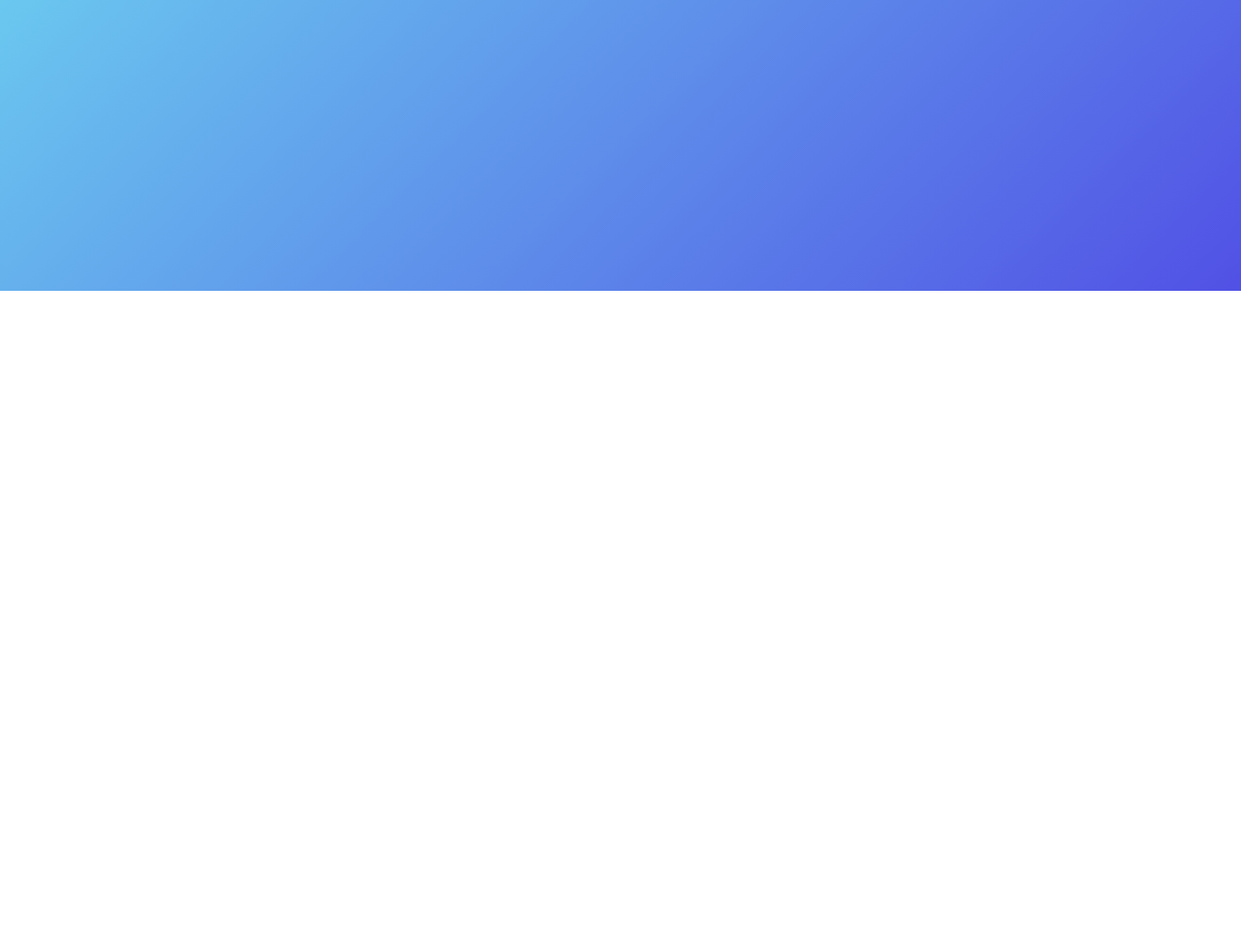
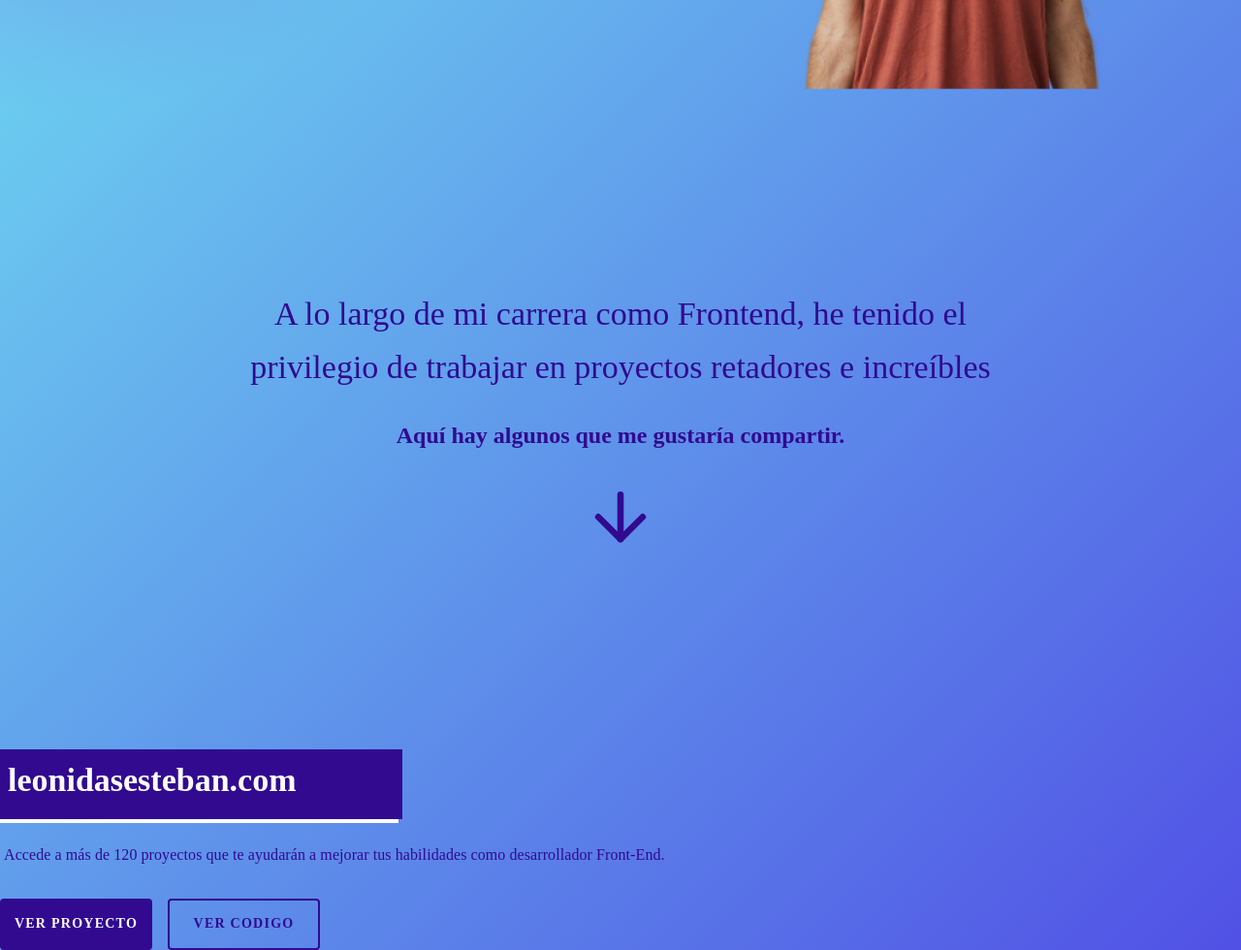
Before and after one commit to angelpalomino08/eceman_IIIBIMESTRE, a plain HTML site: page index.html in a window 1280 px wide. Shown: the part 500-1480 px from the top of the page at 97% size. Before the commit the page ends 800 px from the top, so only its background shows below. Drawn offline with Linux system fonts and the light colour scheme.

Commit message:
exam3bimestre2

```diff
--- a/index.css
+++ b/index.css
@@ -1,5 +1,5 @@
 :root {
-    --moradito: #310A90;
+    --primary: #310A90;
 }
 
 * {
@@ -8,7 +8,8 @@
 }
 
 .container {
-    height: 100vh;
+
+    height: 100%;
     width: 100%;
     background: var(--gradient, radial-gradient(41.85% 33.13% at 2.38% 8.52%, #747DE9 0%, rgba(255, 255, 255, 0.00) 100%), linear-gradient(135deg, #72EDF2 0%, #5151E5 100%));
 }
@@ -110,6 +111,7 @@
     font-weight: 400;
     line-height: 25.888px; /* 161.8% */
     letter-spacing: 0.08px;
+    width: 449px;
 }
 
 .texto_logo_edit {
@@ -120,4 +122,161 @@
     padding: 10px;
     align-items: flex-start;
     gap: 10px;
+    height: 24px;
+    width: 24px;
 }
+
+.texto_logo {
+    display: flex;
+    align-items: flex-start;
+    gap: 16px;
+}
+
+.texto_content {
+    display: flex;
+    flex-direction: column;
+    align-items: flex-start;
+}
+
+.texto {
+    display: inline-flex;
+    flex-direction: column;
+    align-items: flex-start;
+    gap: 16px;
+}
+
+.inicio_cuerpo {
+    display: flex;
+    justify-content: space-around;
+}
+
+/*pagina dos*/
+
+.cuerpo1_text1 {
+    color: var(--primary, #310A90);
+    text-align: center;
+    font-family: Oxygen;
+    font-size: 34px;
+    font-style: normal;
+    font-weight: 300;
+    line-height: 55.012px; /* 161.8% */
+    align-self: stretch;
+}
+
+.cuerpo1_text2 {
+    color: var(--primary, #310A90);
+text-align: center;
+
+/* Headline 5 */
+font-family: Poppins;
+font-size: 24px;
+font-style: normal;
+font-weight: 700;
+line-height: 38.832px; /* 161.8% */
+align-self: stretch;
+}
+
+.cuerpo1_img {
+    width: 80.522px;
+    height: 80.522px;
+}
+
+.content_cuerpo1 {
+    display: flex;
+    padding: 200px 233px;
+    flex-direction: column;
+    justify-content: center;
+    align-items: center;
+    gap: 24px;
+}
+
+.boton_normal {
+    text-decoration: none;
+    color: var(--white, #FFF);
+    text-align: center;
+
+    /* BUTTON */
+    font-family: Poppins;
+    font-size: 14px;
+    font-style: normal;
+    font-weight: 700;
+    line-height: 22.652px; /* 161.8% */
+    letter-spacing: 1.25px;
+    text-transform: uppercase;
+}
+
+.boton2_normal {
+    color: var(--primary, #310A90);
+    text-align: center;
+
+    /* BUTTON */
+    font-family: Poppins;
+    font-size: 14px;
+    font-style: normal;
+    font-weight: 700;
+    line-height: 22.652px; /* 161.8% */
+    letter-spacing: 1.25px;
+    text-transform: uppercase;
+    text-decoration: none;
+}
+
+.boton2 {
+    display: flex;
+    flex-direction: column;
+    justify-content: center;
+    align-items: center;
+    gap: 10px;
+    border-radius: 4px;
+    border: 2px solid var(--primary, #310A90);
+    height: 49px;
+    width: 153px;
+}
+
+.cuerpo2_botones {
+    display: flex;
+    padding-top: 8px;
+    align-items: flex-start;
+    gap: 16px;
+}
+
+.cuerpo2_texto1 {
+    color: var(--white, #FFF);
+
+/* Headline 4 */
+font-family: Poppins;
+font-size: 34px;
+font-style: normal;
+font-weight: 700;
+line-height: 55.012px; /* 161.8% */
+}
+
+.cuerpo2_texto2 {
+    color: var(--primary, #310A90);
+
+/* Body 1 */
+font-family: Poppins;
+font-size: 16px;
+font-style: normal;
+font-weight: 400;
+line-height: 25.888px; /* 161.8% */
+letter-spacing: 0.08px;
+padding: 8px 4px;
+}
+
+.titulo_cuerpo2 {
+    display: flex;
+padding: 4px 8px;
+flex-direction: column;
+align-items: flex-start;
+background: var(--primary, #310A90);
+box-shadow: -4px 4px 0px 0px #FFF;
+height: 64px;
+width: 399px;
+}
+
+.content_cuerpo2 {
+    display: flex;
+flex-direction: column;
+align-items: flex-start;
+gap: 16px;
+}
--- a/index.html
+++ b/index.html
@@ -26,8 +26,10 @@
                     </div>
                     <div class="inicio_cuerpo">
                         <div class="texto">
-                            <p class="texto1">¡Hola a todos!</p>
-                            <p class="texto2">Soy Jaume</p>
+                            <div class="texto_content">
+                                <p class="texto1">¡Hola a todos!</p>
+                                <p class="texto2">Soy Jaume</p>
+                            </div>
                             <p class="texto3">Frontend Developer que le encanta implementar diseños que inspiran y atraen a las personas.</p>
                             <div class="texto_logo">
                                 <div class="texto_logo_edit">
@@ -45,12 +47,40 @@
                             </div>
                         </div>
                         <div class="imagen">
-
+                            <div class="imagen_foto">
+                                <img src="./img/young-cheerful-hispanic-guy-in-red-t-shirt-brightly-smiling-hearing-good-news-from-friend-beardy-handsome-student-with-joyful-smile-removebg-preview 1.png" alt="*">
+                            </div>
                         </div>
                     </div>
                 </div>
-                <div class="cuerpo1"></div>
-                <div class="cuerpo2"></div>
+                <div class="cuerpo1">
+                    <div class="content_cuerpo1">
+                        <p class="cuerpo1_text1">A lo largo de mi carrera como Frontend, he tenido el privilegio de trabajar en proyectos retadores e increíbles</p>
+                        <p class="cuerpo1_text2">Aquí hay algunos que me gustaría compartir.</p>
+                        <img class="cuerpo1_img" src="./img/arrow-down.svg" alt="*">
+                    </div>
+                </div>
+                <div class="cuerpo2">
+                    <div class="content_cuerpo2">
+                        <div class="titulo_cuerpo2">
+                            <div class="cuerpo2_texto1">
+                                <P>leonidasesteban.com</P>
+                            </div>
+                        </div>
+                        <div class="cuerpo2_texto2">
+                            <P>Accede a más de 120 proyectos que te ayudarán a mejorar
+                                tus habilidades como desarrollador Front-End.</P>
+                        </div>
+                        <div class="cuerpo2_botones">
+                            <div class="boton">
+                                <a class="boton_normal" href="*">VER PROYECTO</a>
+                            </div>
+                            <div class="boton2">
+                                <a class="boton2_normal" href="*">VER CODIGO</a>
+                            </div>
+                        </div>
+                    </div>
+                </div>
                 <div class="cuerpo3"></div>
                 <div class="cuerpo4"></div>
                 <div class="cuerpo5"></div>
```
Also changed, not shown: img/arrow-down.svg (added).
